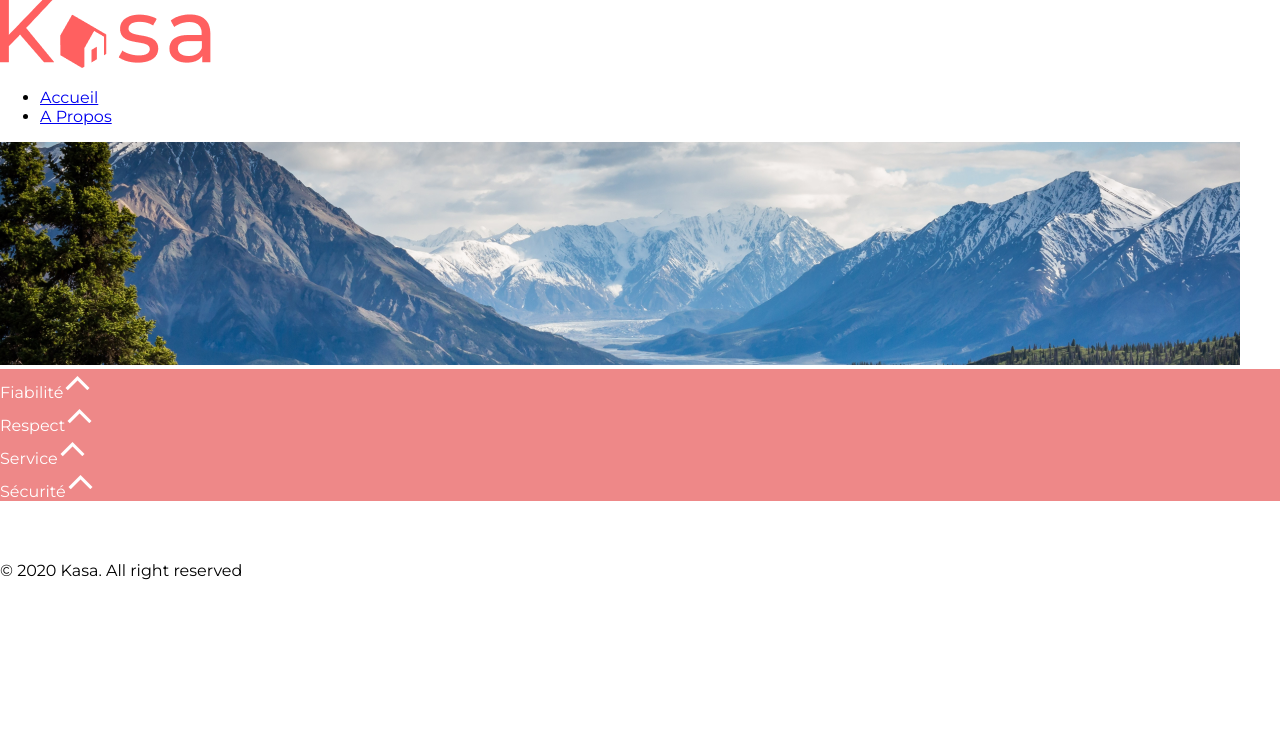
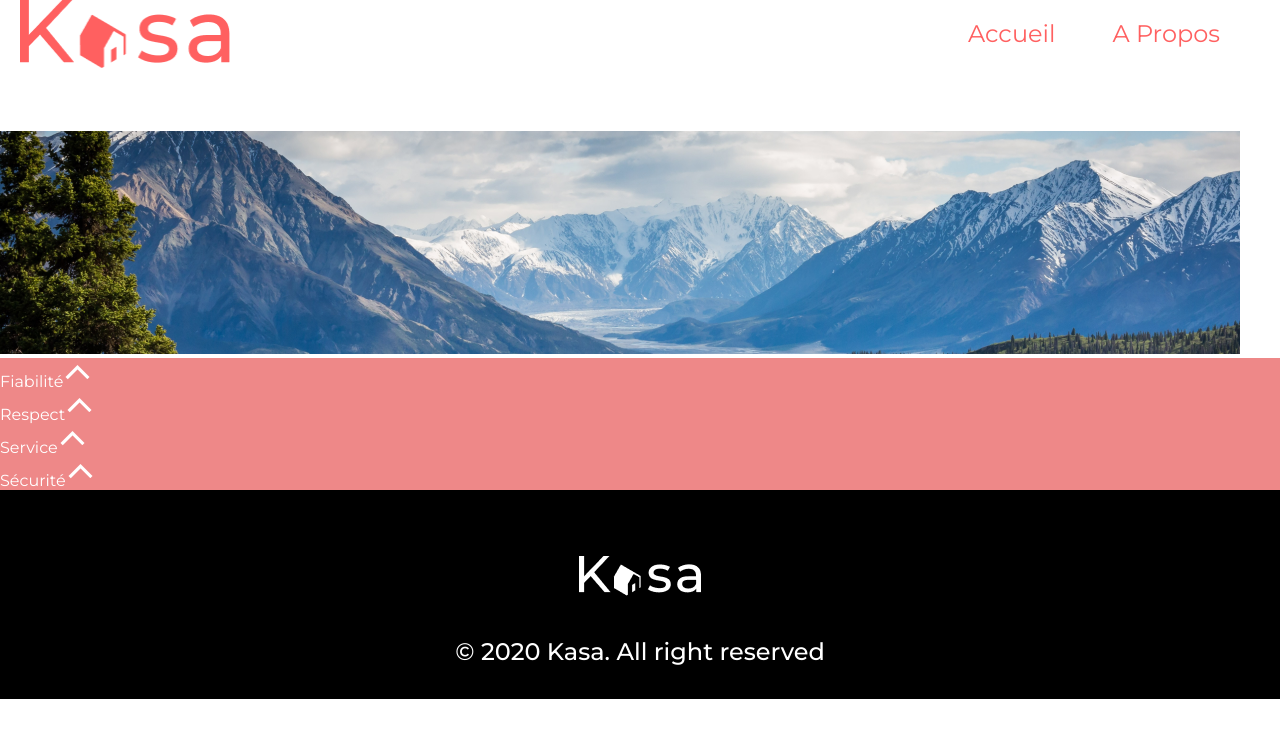
Before and after one commit to Hans-Schmit/kasa, a React (Create React App) app: page /a-propos in a window 1280 px wide. Shown: the top 738 px of the page. Built offline with nearby package versions, Linux system fonts and the light colour scheme.

Commit message:
FInished header and footer css

```diff
--- a/src/components/Footer.js
+++ b/src/components/Footer.js
@@ -1,11 +1,12 @@
 import React from 'react';
+import styles from './footer.module.css'
 import logo2 from '../images/logo_2.png'
 
 const Footer = () => {
     return (
-        <footer>
-            <img src={logo2} alt='Logo Kasa'></img>
-            <p>© 2020 Kasa. All right reserved</p>
+        <footer className={styles.footer}>
+            <img src={logo2} alt='Logo Kasa' className={styles.logo}></img>
+            <p className={styles.text}>© 2020 Kasa. All right reserved</p>
         </footer>
     );
 };
--- a/src/components/Header.js
+++ b/src/components/Header.js
@@ -1,16 +1,15 @@
 import React from 'react';
 import { Link } from 'react-router-dom'
+import styles from './header.module.css'
 import logo1 from '../images/logo_1.png'
 
 const Header = () => {
     return (
-        <header>
-            <img src={logo1} alt='Logo Kasa' />
-            <nav>
-                <ul>
-                    <li><Link to='/home'>Accueil</Link></li>
-                    <li><Link to='/a-propos'>A Propos</Link></li>
-                </ul>
+        <header className={styles.header}>
+            <img src={logo1} alt='Logo Kasa' className={styles.logo} />
+            <nav className={styles.nav}>
+                <Link to='/home' className={styles.link}>Accueil</Link>
+                <Link to='/a-propos' className={styles.link}>A Propos</Link>
             </nav>
         </header>
     );
--- /dev/null
+++ b/src/components/footer.module.css
@@ -0,0 +1,32 @@
+.footer {
+    width: 100%;
+    height: 209px;
+    background-color: black;
+    display: flex;
+    flex-flow: column nowrap;
+    align-items: center;
+}
+
+.logo {
+    width: 122px;
+    height: 40px;
+    margin: 66px 0px 41px 0px;
+}
+
+.text {
+    color: white;
+    font-weight: 500;
+    font-size: 24px;
+    margin: 0px;
+}
+
+@media screen and (max-width: 775px) {
+    .text {
+        font-size: 12px;
+        line-height: 17px;
+    }
+
+    .logo {
+        margin: 62px 0px 33px 0px;
+    }
+}
--- /dev/null
+++ b/src/components/header.module.css
@@ -0,0 +1,59 @@
+.header {
+    width: 100%;
+    height: 68px;
+    display: flex;
+    justify-content: space-between;
+    margin-bottom: 63px;
+}
+
+.logo {
+    width: 210px;
+    height: 68px;
+    display: flex;
+    margin-left: 20px;
+
+}
+
+.nav {
+    display: flex;
+    color: #FF6060;
+    margin-right: 20px;
+}
+
+.link {
+    color: #FF6060;
+    text-decoration: none;
+    font-size: 24px;
+    line-height: 68px;
+    margin-left: 57px;
+}
+
+.linkActive {
+    compose: link;
+    text-decoration: underline;
+}
+
+@media screen and (min-width:1240px) {
+    .header {
+        width: 1240px;
+    }
+
+}
+
+@media screen and (max-width:775px) {
+    .header {
+        height: 47px;
+        margin-bottom: 16px;
+    }
+
+    .logo {
+        width: 145px;
+        height: 47px;
+    }
+
+    .link {
+        font-size: 12px;
+        line-height: 47px;
+        margin-left: 10px;
+    }
+}
```
